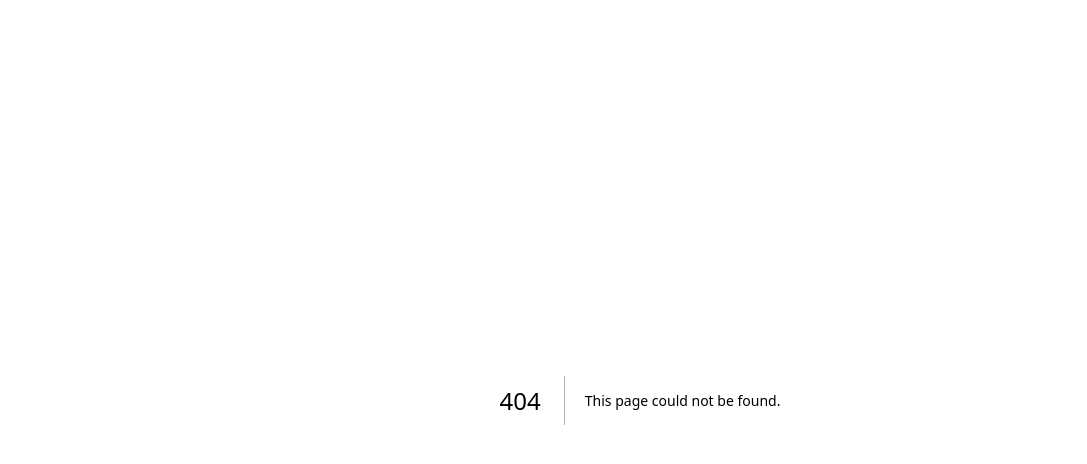
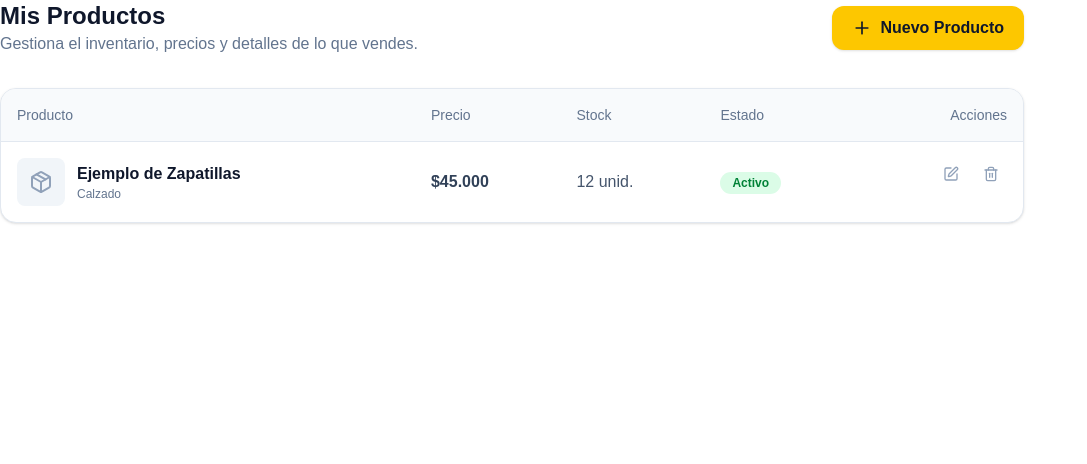
Before and after one commit to goncaloarias777-coder/Tremend, a Next.js app: page /dashboard/productos in a window 1280 px wide. Before the commit this address had no page. Shown: the top 464 px of the page, without its empty margins (0-1087 px from the left). Built offline with nearby package versions, Linux system fonts and the light colour scheme.

Commit message:
sh6: Recuperacion de contraseña, Gestion de Productos y API Callback MercadoPago

```diff
--- /dev/null
+++ b/src/app/api/mp/callback/route.ts
@@ -0,0 +1,49 @@
+import { NextResponse } from 'next/server';
+import { createClient } from '@supabase/supabase-js';
+
+// Esta ruta recibe la respuesta de Mercado Pago después de que el usuario autoriza tu app
+export async function GET(request: Request) {
+  const { searchParams } = new URL(request.url);
+  const code = searchParams.get('code');
+  const state = searchParams.get('state'); // Aquí pasaremos el ID del usuario/tienda
+
+  if (!code) {
+    return NextResponse.redirect(new URL('/crear-tienda?error=no_code', request.url));
+  }
+
+  try {
+    // 1. Intercambiar el "code" por el "access_token" real usando el Client ID y Secret tuyos
+    const response = await fetch('https://api.mercadopago.com/oauth/token', {
+      method: 'POST',
+      headers: { 'Content-Type': 'application/x-www-form-urlencoded' },
+      body: new URLSearchParams({
+        client_secret: process.env.MERCADOPAGO_CLIENT_SECRET || '',
+        client_id: process.env.MERCADOPAGO_CLIENT_ID || '',
+        grant_type: 'authorization_code',
+        code: code,
+        redirect_uri: `${process.env.NEXT_PUBLIC_APP_URL}/api/mp/callback`
+      })
+    });
+
+    const data = await response.json();
+
+    if (data.access_token && state) {
+      // 2. Guardar el access_token en la tienda del usuario en Supabase
+      const supabase = createClient(
+        process.env.NEXT_PUBLIC_SUPABASE_URL!,
+        process.env.NEXT_PUBLIC_SUPABASE_ANON_KEY!
+      );
+
+      await supabase
+        .from('stores')
+        .update({ mp_access_token: data.access_token })
+        .eq('owner_id', state);
+
+      return NextResponse.redirect(new URL('/dashboard?success=mp_connected', request.url));
+    }
+
+    return NextResponse.redirect(new URL('/dashboard?error=mp_failed', request.url));
+  } catch (error) {
+    return NextResponse.redirect(new URL('/dashboard?error=server_error', request.url));
+  }
+}
--- /dev/null
+++ b/src/app/dashboard/productos/page.tsx
@@ -0,0 +1,59 @@
+'use client';
+import { Plus, Package, Edit, Trash2 } from 'lucide-react';
+
+export default function ProductosTiendaPage() {
+  return (
+    <div className="max-w-5xl">
+      <div className="flex justify-between items-center mb-8">
+        <div>
+          <h1 className="text-2xl font-bold text-slate-900">Mis Productos</h1>
+          <p className="text-slate-500">Gestiona el inventario, precios y detalles de lo que vendes.</p>
+        </div>
+        <button className="bg-yellow-400 text-slate-900 px-5 py-2.5 rounded-xl font-bold hover:bg-yellow-500 transition-colors flex items-center gap-2 shadow-sm">
+          <Plus className="w-5 h-5" /> Nuevo Producto
+        </button>
+      </div>
+
+      <div className="bg-white rounded-2xl border border-slate-200 shadow-sm overflow-hidden">
+        <div className="overflow-x-auto">
+          <table className="w-full text-left border-collapse">
+            <thead>
+              <tr className="bg-slate-50 border-b border-slate-200 text-slate-500 text-sm">
+                <th className="p-4 font-medium">Producto</th>
+                <th className="p-4 font-medium">Precio</th>
+                <th className="p-4 font-medium">Stock</th>
+                <th className="p-4 font-medium">Estado</th>
+                <th className="p-4 font-medium text-right">Acciones</th>
+              </tr>
+            </thead>
+            <tbody className="divide-y divide-slate-100">
+              {/* Ejemplo de producto vacío / placeholder */}
+              <tr>
+                <td className="p-4">
+                  <div className="flex items-center gap-3">
+                    <div className="w-12 h-12 bg-slate-100 rounded-lg flex items-center justify-center text-slate-400">
+                      <Package className="w-6 h-6" />
+                    </div>
+                    <div>
+                      <p className="font-bold text-slate-900">Ejemplo de Zapatillas</p>
+                      <p className="text-xs text-slate-500">Calzado</p>
+                    </div>
+                  </div>
+                </td>
+                <td className="p-4 font-semibold text-slate-700">$45.000</td>
+                <td className="p-4 text-slate-600">12 unid.</td>
+                <td className="p-4">
+                  <span className="px-3 py-1 bg-green-100 text-green-700 rounded-full text-xs font-bold">Activo</span>
+                </td>
+                <td className="p-4 flex justify-end gap-2">
+                  <button className="p-2 text-slate-400 hover:text-blue-600 transition-colors"><Edit className="w-4 h-4" /></button>
+                  <button className="p-2 text-slate-400 hover:text-red-600 transition-colors"><Trash2 className="w-4 h-4" /></button>
+                </td>
+              </tr>
+            </tbody>
+          </table>
+        </div>
+      </div>
+    </div>
+  );
+}
```
